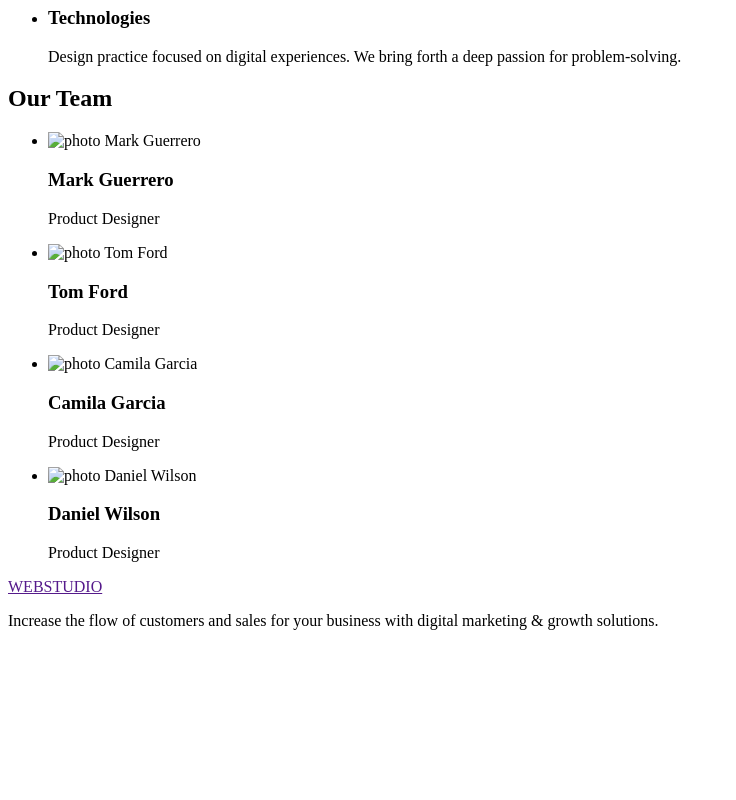
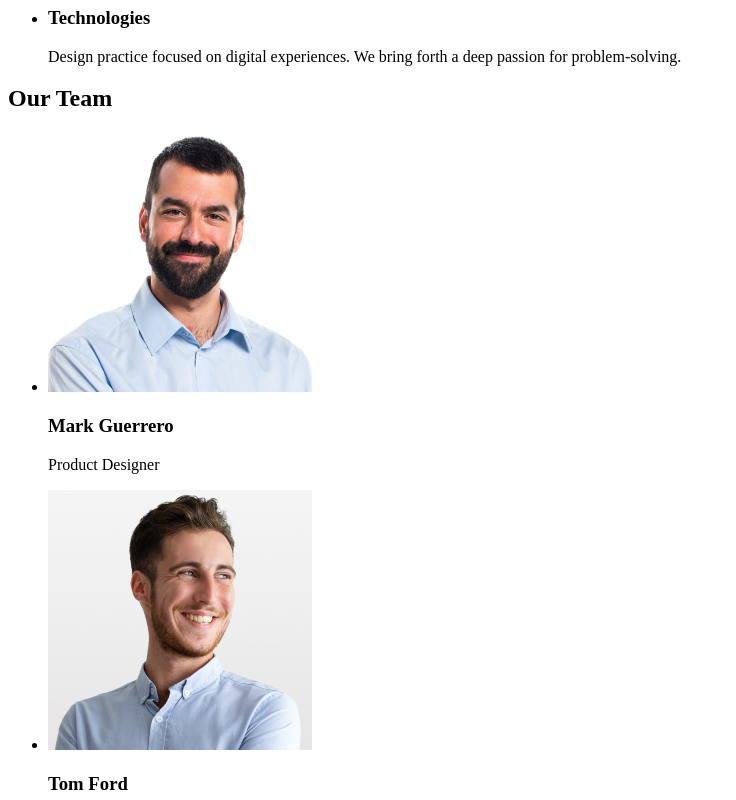
Before and after one commit to iEnchanter/goit-markup-hw-01, a plain HTML site: page index.html in a window 1280 px wide. Shown: the part 480-1280 px from the top of the page, without its empty margins (0-736 px from the left). Before the commit the page ends 1126 px from the top, so only its background shows below. Drawn offline with Linux system fonts and the light colour scheme; the site is published under a folder, as on GitHub Pages, so addresses that start at the root find nothing.

Commit message:
add index file

```diff
--- a/index.html
+++ b/index.html
@@ -51,22 +51,22 @@
             <h2>Our Team</h2>
             <ul>
                 <li>
-                    <img src="/images/markguerrero.jpg" alt="photo Mark Guerrero" width="264" height="260">
+                    <img src="./images/markguerrero.jpg" alt="photo Mark Guerrero" width="264" height="260">
                     <h3>Mark Guerrero</h3>
                     <P>Product Designer</P>
                 </li>
                 <li>
-                    <img src="/images/tomford.jpg" alt="photo Tom Ford" width="264" height="260">
+                    <img src="./images/tomford.jpg" alt="photo Tom Ford" width="264" height="260">
                     <h3>Tom Ford</h3>
                     <p>Product Designer</p>
                 </li>
                 <li>
-                    <img src="/images/camilagarcia.jpg" alt="photo Camila Garcia" width="264" height="260">
+                    <img src="./images/camilagarcia.jpg" alt="photo Camila Garcia" width="264" height="260">
                     <h3>Camila Garcia</h3>
                     <p>Product Designer</p>
                 </li>
                 <li>
-                    <img src="/images/danielwilson.jpg" alt="photo Daniel Wilson" width="264" height="260">
+                    <img src="./images/danielwilson.jpg" alt="photo Daniel Wilson" width="264" height="260">
                     <h3>Daniel Wilson</h3>
                     <p>Product Designer</p>
                 </li>
```
